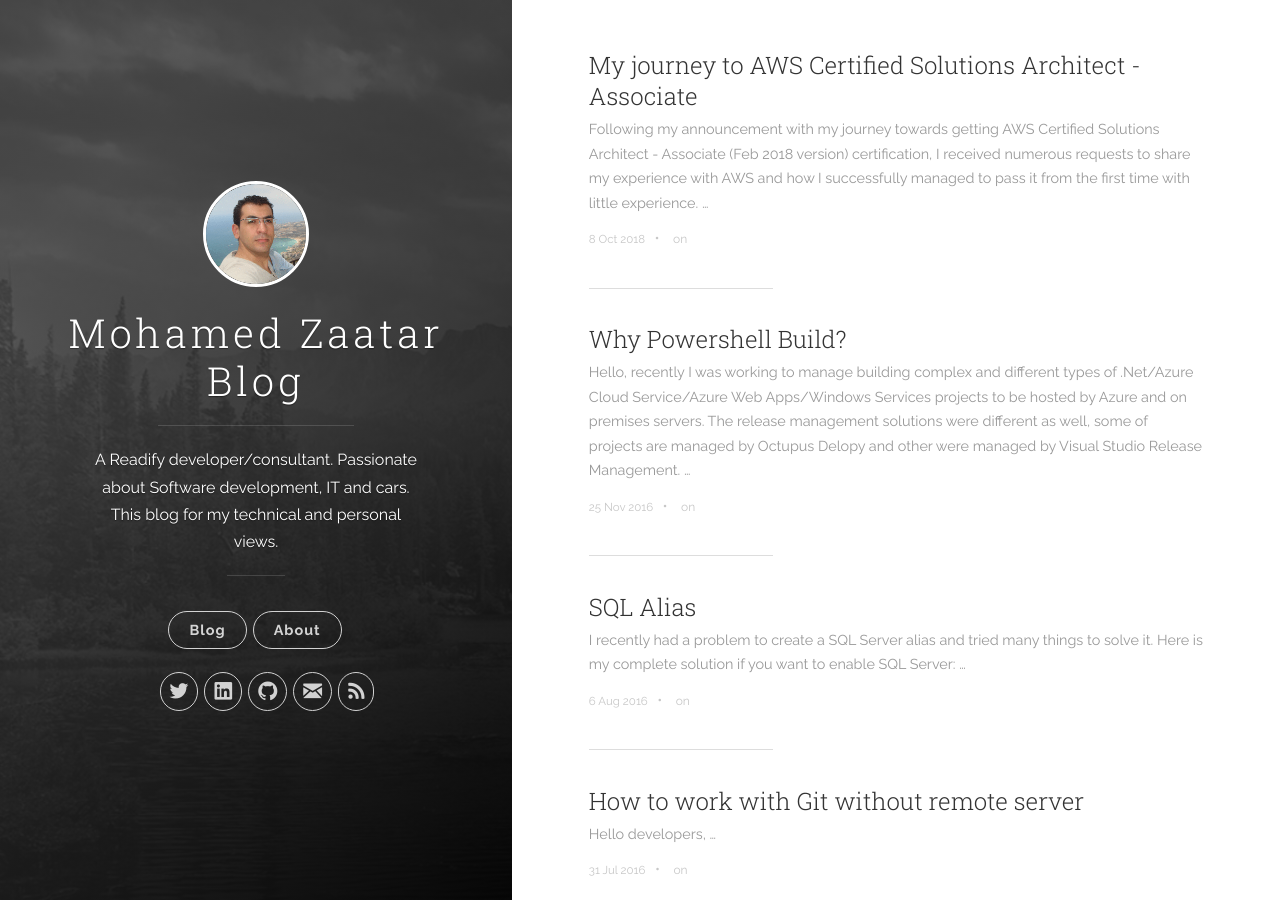
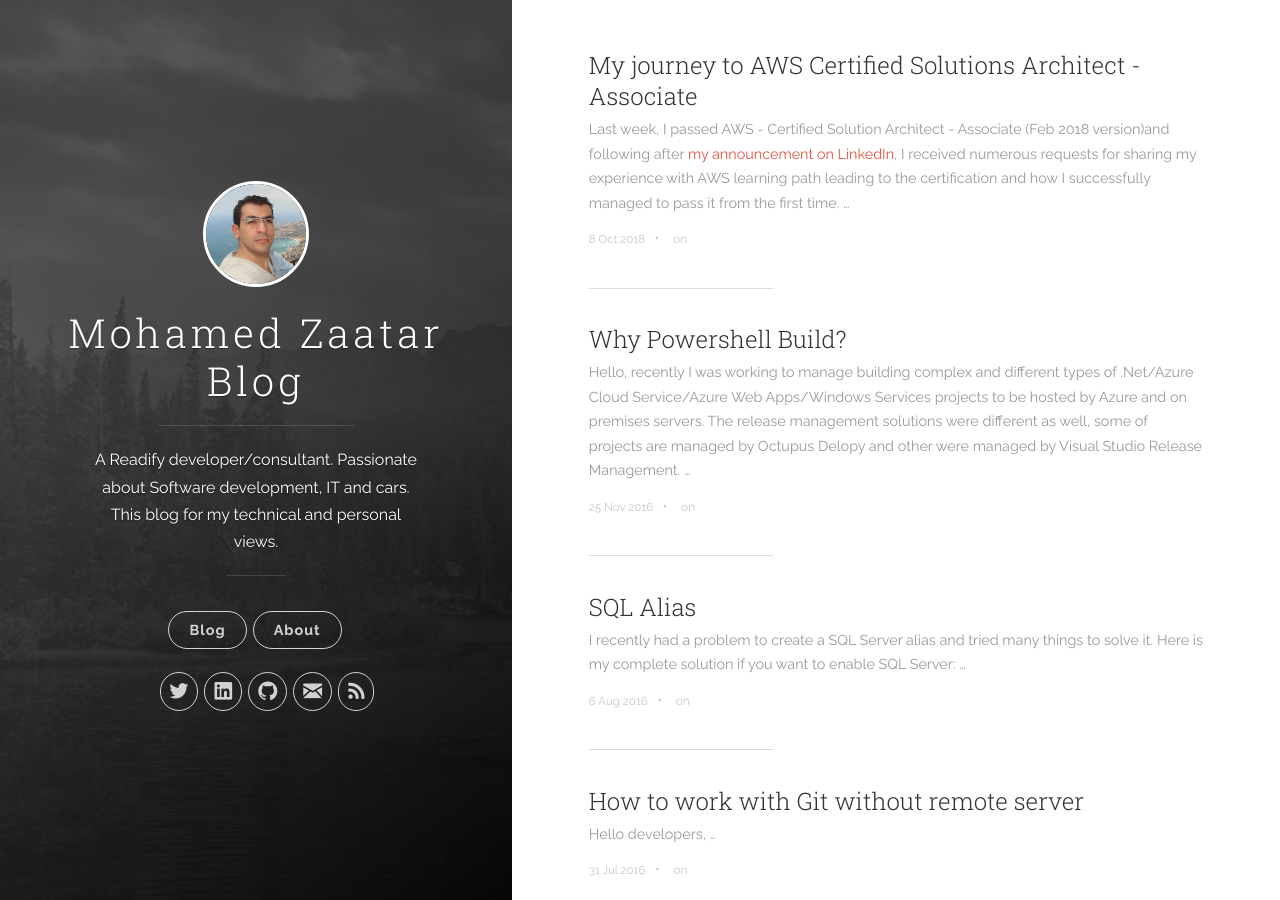
Before and after one commit to mzaatar/mzaatar.github.io, a Jekyll site: the page built from index.html, in a window 1280 px wide and 900 px high. Built offline with Jekyll 4.4.1, drawn with Linux system fonts in a browser that asks for light colours; nearby versions of some CDN libraries; the list of posts is cut into pages by our own code; part of the change alters nothing that is shown.

Commit message:
late changes

```diff
--- a/_posts/2018-10-08-awscertifiedsolutionarchitectasscoaitejourney.MD
+++ b/_posts/2018-10-08-awscertifiedsolutionarchitectasscoaitejourney.MD
@@ -2,21 +2,25 @@
 layout: post
 title: "My journey to AWS Certified Solutions Architect - Associate"
 date: 2018-10-8 16:00:00 +0800
-categories: aws amazon web services certification acloudguru readify professional development
+categories: aws amazon web services certified solution architect associate certification acloudguru readify professional development amazonwebservicesaws training whizlabs s3 glacier EC2 RDS
 ---
 
-Following my announcement with my journey towards getting AWS Certified Solutions Architect - Associate (Feb 2018 version) certification, I received numerous requests to share my experience with AWS and how I successfully managed to pass it from the first time with little experience.
+Last week, I passed AWS - Certified Solution Architect - Associate (Feb 2018 version)and following after [my announcement on LinkedIn](https://www.linkedin.com/feed/update/urn:li:activity:6453459568608538624), I received numerous requests for sharing my experience with AWS learning path leading to the certification and how I successfully managed to pass it from the first time.
 
-# A bit of history
+# A bit of history and why AWS solution architect - associate
 
-First a bit of my background, I'm Mo who works with [Readify](https://readify.net/) as a Senior Software Consultant. I have more than 12 years diverse experience with many technologies including Azure. I have good cloud knowledge but AWS wasn't my thing before I started looking into it in 2016 as part of my professional development. I have a little AWS experience from many online courses and local Meetups sessions.
+First this is a bit of my background. I work for [Readify](https://readify.net/) as a Senior Software Consultant. I have more than 12 years well-diverse experience with many technologies including Azure. I have good cloud knowledge but AWS wasn't my thing before I started looking into it in 2016 as part of my professional development. I have a little AWS experience from many online courses and local Meetups sessions. I wanted to know more about it and get my hand dirty plus a prove that I'm capable of doing the job.
+
+**Why AWS?** Specially AWS certification is not an easy one to achieve. That is a lot of demand on these specialized cloud certifications.Because AWS certifications are paid more than others IT certifications according to [Forbes](https://www.forbes.com/sites/louiscolumbus/2018/03/12/15-top-paying-it-certifications-in-2018/#5f6d1cc0623b).
+> "Amazon Web Services (AWS) Certified Solutions Architects – Associate certification pays an average salary of $121,292, over $13,000 higher than the average salary of the 15 top paying IT certifications."
+
+**Why Cloud Architect - Associate?** and not Developer? AWS provides different paths for Developer, Architect, DevOps, Big Data and Security. I chose to go for the architect one because it is aligned with my personality of being an "Abstract Thinker" guy (INTP personality). You can read more about that [INTP personality "The Logican"](https://www.16personalities.com/intp-personality). The Developer certificate should be the next on my to-do list.
 
 # My journey
 
 ## A Cloud Guru
 
-I started looking into AWS certifications and planning to do it only two month ago (late July 2018). I started with doing my research  to look into AWS and found that the Ozzy guy Ryan Kroonenburg crafted perfect courses that target the AWS certificates on [A Cloud Guru](https://acloud.guru/).
-The course is 22 hours of videos that are focused on the certification. I took me around 50 hours to run through the whole videos, writing my side notes and doing most of the labs.
+I started looking into AWS certifications and planning to do it back 2016 with very slow moves. I started with doing my research to look into AWS and found that the Ozzy guy Ryan Kroonenburg crafted perfect courses that target the AWS certificates on [A Cloud Guru](https://acloud.guru/). The course consists of 22 hours of videos that are focused on the certification plus many labs and discussions. I started playing with it since 2016 but it is only two month ago when I decided to take my relationship with AWS to the next level and getting commitment to achieve the certification. The journey started late July 2018. I started with that perviously purchased course. My process was to watch the video, pause when there is something I need to have a deeper look or read it in more details, then writing my notes plus doing the labs. It took me around 50 hours to finish the course.
 
 My thoughts around the course:
 
@@ -24,19 +28,23 @@ My thoughts around the course:
   - Great bird's eye view for all AWS services
   - Many useful labs
   - Exam-oriented
-  - Almost up-to-date with the exam topics (covered mostly all of exam topics but missing a few details about some of the services)
+  - Almost up-to-date with the exam topics
 - Cons:
-  - Not great for in details learning only for exam
+  - Not great for a detailed learning, should be only for exam
   - Missing some important exam questions such as Auto Scaling - scale in policies which came to 2 exam questions.
-  - Not great on covering for the AWS Well Architected Framework pdf. Ryan recommended reading it yourself but I think Ryan could do better summarizing this one as it was a key part to understand the AWS philosophy.
+  - Not great on covering for the AWS Well Architected Framework pdf. Ryan recommends reading it yourself but I think Ryan could do better summarizing this one as it was a key part to understand the AWS philosophy.
 
-Side note: I bought it from my [Udemy](https://www.udemy.com/aws-certified-solutions-architect-associate/learn/v4/content) for A$15. Why Udemy? Because it was cheaper than the subscription from ACloudGuru with life-time access. I understand that some people that don't like Udemy as there is some news around Udemy and privacy. I fully understand it and that I made sure that the Author of the course is the one who distributes the course on Udemy so there is no privacy issue behind my purchase. But I wouldn't purchase it if it was stolen one.
+## AWS White-papers and FAQs
+
+After this point, I should go and read AWS whitepapaers and FAQs pdfs according to ACloudGuru and the exam preparation guide recommendations [Link](https://aws.amazon.com/certification/certification-prep/). But what happened that I decided to jump this step. A mentioned above, this was because of being an "Abstract Thinkers" guy (INTP personality). I was afraid to deep dive into the details of each service with too many details around cost, models, numbers etc. It believed going into that level of details would distract me from understand and absorb what I have learnt already. So I decided to pass this step and evaluate later on if I need to read them.
+
+To summarize, this is my personal way of learning to avoid giving attention to small details at first. There is no right or false in learning, everyone has a unique way of learning. I passed the exam without reading them but Amazon recommends reading them and it is up to you.
 
 ## AWS sample questions and practice test
 
-After spending around two weeks and completed the A Cloud Guru course, it gave me the first steps into learning the AWS platform and the exam. But I wasn't sure that I'm ready for the exam and a bit hesitated to book it. So, I started looking into practice exams. I found the official AWS sample questions [Link](https://d1.awsstatic.com/training-and-certification/docs-sa-assoc/AWS_Certified_Solutions%20Architect_Associate_Feb_2018_Sample%20Questions_v1.0.pdf) and tried it and got 7 out of 10 right which is great but what I need. It gave me a small light but I wanted to have more practice so I went to the paid AWS practice exam which is almost half exam only - 25 questions in 30 minutes for almost A$30. I answered them in less 30 minutes, and I passed it. I found it easier than I thought and more abstracted as well without too much numbers and details.
+After spending around two weeks and completed the ACloudGuru course, it felt that I took the first step into learning the AWS platform and the exam. But I wasn't sure that I'm ready for the exam and a bit hesitated to book it. So, I started looking into practice tests. I found the official AWS sample questions [Link](https://d1.awsstatic.com/training-and-certification/docs-sa-assoc/AWS_Certified_Solutions%20Architect_Associate_Feb_2018_Sample%20Questions_v1.0.pdf), tried it and got 7 right out of 10 which is great at this time. But I needed more practice tests so I went to the paid AWS practice test which is half test only - 25 questions in 30 minutes for almost A$30. I answered them in less 30 minutes, and I passed it with 80% and here was my details:
 
-Here is my report for AWS Certified Solutions Architect - Associate - Practice exam
+Here is my report for AWS Certified Solutions Architect - Associate - Practice test
 Overall Score: 80%
 
 Topic Level Scoring:
@@ -49,65 +57,65 @@ Topic Level Scoring:
 My thoughts around sample questions and practice test:
 
 - Pro:
-  - Roughly good understand how is the exam questions look like
+  - Roughly good understand how is the test questions look like
   - Rough figure around your score
 - Cons:
-  - Not a complete exam
-  - Too simple comparing to the actual exam
+  - Not a complete test
+  - The type of questions is too simple comparing to the actual exam specially the scenario-based tests
 
-Side note: when I went to buy the AWS Certified Solutions Architect - Associate (Feb 2018 version) practice exam, I wrongly purchased the professional architect one and paid around A$60 for it and didn't realize it. I went through it and failed to pass it. I got 32% score and found it very hard. This is a bad time as I had a bad night till discussing my results with one of my friends at Readify who told me that I went with the wrong practice exam which the professional exam. I was aware that there are three exams associate and the professional one. But I'm human being (and assume you are too) so take care what are you about to purchase.
-
-## AWS White-papers and FAQs
-
-After that I should go and read the whitepapaers and FAQs pdfs according to ACloudGuru and the exam preparation guide recommendations [Link](https://aws.amazon.com/certification/certification-prep/). But what happened that I decided to ignore them. This was because of being an "Abstract Thinkers" guy (INTP personality). You can read more about that [INTP personality "The Logican"](https://www.16personalities.com/intp-personality). I was afraid to deep dive into the details of each service and its huge information on cost, models, numbers etc. It thought it would distract me from understand and absorb what I have learnt already. Again, this is my personal way of learning, in the first shot I wouldn't give too much attention to the fine details. I was wrong about not reading these docs and will tell you more later why.
+Side note: when I went to buy the AWS Certified Solutions Architect - Associate (Feb 2018 version) practice test, I wrongly purchased the professional one and paid around A$60 for it and didn't realize it. I went through it and failed to pass it. I got 32% score and found it very hard. I had a bad night until I discussed my results with one of my friends at Readify who told me that I went with the wrong practice test (the professional one). I was aware that there are many different ones but it was a human mistake as I'm human being (and assume you are too) so take care what are you about to pay for.
 
 ## WhizLabs
 
-Later on, I got more confidence but I wanted more practice. So, I found [WhizLabs AWS Solutions Architect Associate practice exams](https://www.whizlabs.com/aws-solutions-architect-associate/). Again, I signed up to take their [WhizLabs free practice test](https://www.whizlabs.com/aws-solutions-architect-associate/free-test/). It is 20 questions in 40 minutes. I went through it and got 70% pass score which is good but I found that there were many questions similar to the official AWS practice exam so I decided to go and buy the full ones [WhizLabs 7 practice tests and section-based tests](https://www.whizlabs.com/aws-solutions-architect-associate/practice-tests/). This consists of 7 full practice exams and small 11 section-based tests (between 10-25 questions) covering VPC, S3, EFS, API Gateway, ECS, Lambda, EBS, STS, SNS, SQS, ELB, Auto Scaling, Route53 and general one. The cost was ~ A$25 for it (all of these questions). Which I thought it is a great deal so I bought this one. Also, in the same day, I booked my AWS exam two weeks away as I found the practice tests that would make me confident enough.
+Later on, I got more confidence but I wanted more practice tests. After doing my search homework, I found [WhizLabs AWS Solutions Architect Associate practice exams](https://www.whizlabs.com/aws-solutions-architect-associate/). I signed up to take their [WhizLabs free practice test](https://www.whizlabs.com/aws-solutions-architect-associate/free-test/). It is 20 questions in 40 minutes. I went through it and got 70% pass score which is good.
 
-What I started to do is to solve them one by one in order. My process to complete one test and then go through all the questions I guessed the answers and the ones I got them wrong. And then I read the question/answer again, make a note of each of these questions and go/search/read the discussion/FAQ/point behind it till I got it. Example, I know all S3 and Glacier types/models but I didn't give too much attention to the retrieval time and I found many questions around that points so I read them and made sure I understand and remember them well. In the first round, I got around the boarding passing mark (~70-75%) and took slightly more than one hour from me to complete one of them. The was great but still not enough to pass. This worked very well with me and did each one of the 7 practices tests between 2-3 times and ended up with an average score 95% (all my results were between 59-64 out of 65) and average time to finish one in 50 minutes. I got the confidence that I would pass the exam.
+I found that there were many questions similar to the official AWS practice test I took earlier. So, I decided to go and buy the full ones [WhizLabs 7 practice tests and section-based tests](https://www.whizlabs.com/aws-solutions-architect-associate/practice-tests/). This consists of 7 full practice tests and small 11 section-based tests (between 10-25 questions) covering VPC, S3, EFS, API Gateway, ECS, Lambda, EBS, STS, SNS, SQS, ELB, Auto Scaling, Route53 and general one. The cost was ~ A$25 for it all. Which it is a great deal so I bought this one and it made confident enough to book the exam. So, on the same day I booked my AWS exam after only two weeks.
 
-Later on, I went into more detailed approach by going through the section-based tests offered by WhizLabs. I went into many of them (VPC, S3, EBS, Route53 and generic one) and followed the same process as the practices tests by revising the questions with answers then dive into the point online. But I didn't find enough time to go through all of them with the same process and the day arrived.
+What I started to do is to solve these exams one by one in order. My process was to complete one test, then review all the questions paying more attention to the one I guessed their answers and the ones I got them wrong. I read the question/answer again, make a note of each of these questions and go/search/read the discussion/FAQ/point behind it till I get it. for instance, I know all S3 and Glacier types/models but I didn't give too much attention to the retrieval time and I found many questions around that points so I read them and made sure I understand and remember them well.
+
+What did it go? Ok, in the first round, I got around the boarder passing mark (~70-75%) and took slightly more than one hour from me to complete each one of them. The was great but still not enough to pass. I followed the same pattern again by doing each one of the 7 practices tests between 2-3 times more, following the same pattern to solve, review, make some notes, and read more about the answers. It ended up with an average score 95% (all my results were between 59-64 out of 65) and average time to finish one in 45 minutes. I got the level of confidence that I would pass the exam on that date.
+
+Later on, I went into more detailed approach by going through the section-based tests offered by WhizLabs. I went into many of them (VPC, S3, EBS, Route53 and generic one) and followed the same process as the practices tests by revising the questions with answers then dive into the solution online. But I didn't have enough time to go through all of them with the same process as I got hay-fever and was sick for almost 4 days.
 
 My thoughts around WhizLabs:
 
 - Pro:
-  - Great 7 practice tests with the price of the same price of the half AWS practice test
-  - There is no big overlap between the 7 tests questions that means a great coverage
-  - Put you in a real exam situation with a timer and start/stop/pause to monitor your progress
-  - Great explanation for each question/answer with link to read more on AWS side
-  - Support that will reply to you within almost 24h in case you raised a question/correction to one of the questions
+  - Great 7 full practice tests with the price of the half official AWS practice test
+  - There is no duplicated in the 7 tests questions that means a great coverage, you can find same point covered in many questions
+  - Put you in a real examination situation with a timer and start/stop/pause to monitor your progress
+  - Great explanation for each question/answer with AWS link to read more
+  - Customer support replies to you within ~24h in case you raised a question/correction to one of the questions
 - Cons:
-  - The section-based tests should be a part of the tests as they have the tricks questions for each service. I didn't see the point of splitting the platform into 7 practices and the section-based tests.
+  - The section-based tests should be a part of the tests as they have many tricky questions for each service. I didn't see the point of splitting the platform into 7 practices test and the section-based tests.
   - The 7 practice questions could give you a false confidence that you can pass while you are missing many important points
 
 # The exam
 
-I went that day and started the exam on time. I struggled to scan my driver license and was a bit nervous but the technical support person understood there was something wrong and helped me. I started and it took from me almost one hour to answer all questions with almost 15-17 questions marked to review. And it took from me another hour to review most of the questions and focus the marked questions and think again about them. Sadly, the exam session stopped working twice but I was aware of this issue as one of my friends told me about it. Again the technical support person helped me in the two times and got me back on track again without losing any progress (Thanks for whoever was there monitoring me).
+The day arrived, I went that day and started the exam on time. I struggled to scan my driver license and was a bit nervous but the technical support person understood there was something wrong and manually passed this point (verified it manually). I started and it took almost one hour to answer all questions with almost 15-17 questions marked to review. Then, it took another hour to review most of the questions with focusing on the marked questions. Sadly, the exam session stopped working twice but I was aware of this issue as one of my friends told me about it. Again the technical support person helped me in the two incident quickly and got me back on track again without losing any progress (Thanks for whoever was there monitoring me).
 
-It took me almost the whole time (almost 2 hours and 8 minutes) to finish the exam. It was tough and stressful as it requires refreshing many topics in your head. I finished and finally I passed the certification. The result showed immediately on the screen as Passed. It was a great pleasure and just got the result of three months of hard studying.
+It took me almost the whole time (almost 2 hours and 8 minutes) to finish the exam. It was tough and stressful one as it requires remembering and refreshing many topics in your head. I finally clicked end session and the result showed immediately on the screen as "Passed" but without grades. After almost 6 hours, I got the results and certificate details on my AWS account. It was a great pleasure and just got the result of three months of hard studying.
 
-The tricky questions in the exam are around (as far as I remember):
+The tricky questions in the exam are (as far as I remember):
 
-- The controlling which Auto Scaling Instances Terminate During Scale In with and without termination
-- Saving logs on a terminated EC2
+- Auto Scaling - Instances termination during scale in with and without instance protection
+- How to keep logs on a terminated EC2 instance
 - Stopping/termination on-spot instances
-- Accessing RDS
+- How to access RDS
 - How to secure/encrypt the connection between DB and EC2
-- ElastiCache details specially write-through
+- ElastiCache modes specially write-through
 - IPV6 internet traffic in VPC and Security Groups
-- AWS X-ray was one of the options
-- Data encryption on S3 and Glacier
+- Data encryption options on S3 and Glacier
 - Options of how put for db and app server into EC2 containers
 - App A and app B with mixed range of subnets, need A to call b but b cannot call A
 
 # My overall experience tips
 
-- It is a very tricky exam and not easy for people without any cloud experience
+- It is a very tricky exam and not easy for people without any cloud experience, I don't recommend going to the exam with training only without any cloud experience
 - Go for ACloudGuru for training and WhizLabs for tests practices
-- Read AWS FAQ and white-papers, if you can
+- Read AWS FAQ and white-papers unless you are INTP personality "The Logican" like me :)
 - Don't just answer WhizLabs, but read the answer and description in details
+- Do all WhizLabs exams question including section-based questions and try to do it many times
 - There is no real value to buy the AWS practice test as it is a bit expensive for only less than half of a full test.
 - The main topics in the exam are (for sure) EC2, S3, RDS, VPC, Autoscaling and ELB. If you don't understand any of them very well, my advice is NOT GOING to the exam
 
-At last, I would like to say thanks to @Readify to give me time and support to achieve this and for my wife Riham who gave me the support I needed all the time. Feel free to message me on Twitter [@MZaatar](https://twitter.com/MZaatar) or [LinkedIn](https://www.linkedin.com/in/mzaatar/)
+Feel free to message me on Twitter [@MZaatar](https://twitter.com/MZaatar) or [LinkedIn](https://www.linkedin.com/in/mzaatar/)
```
